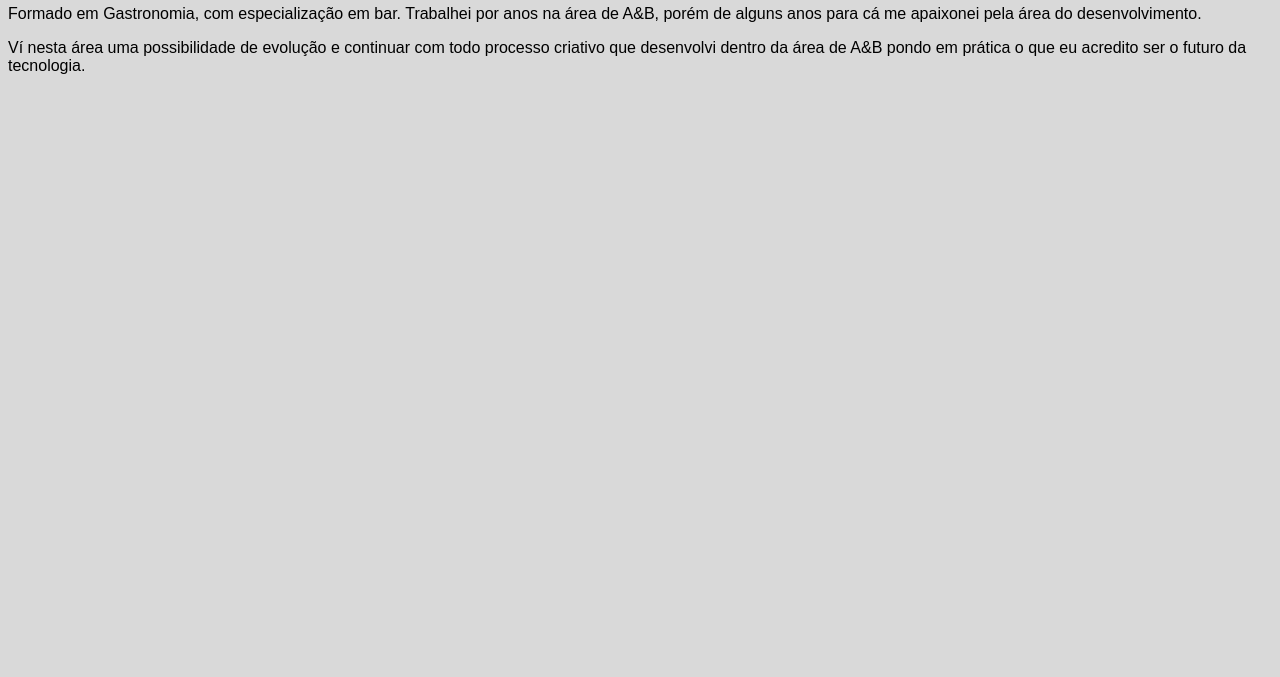
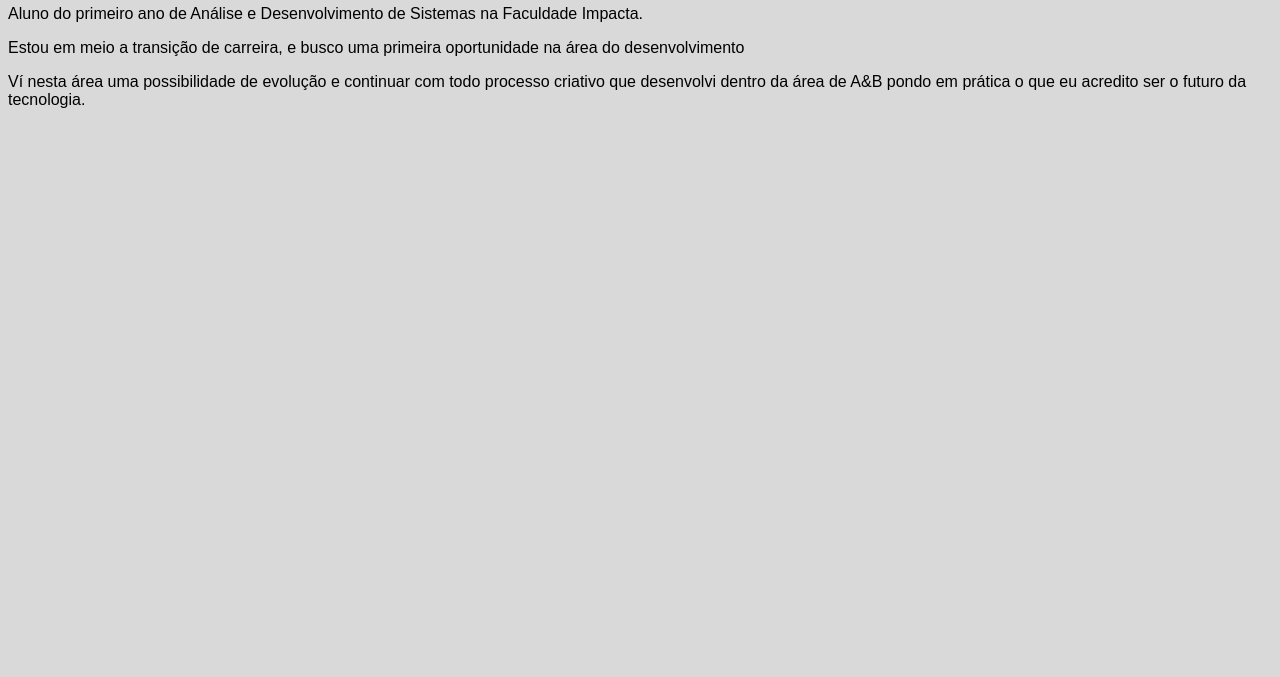
Before and after one commit to diego-ferreira-da-silva/diegofds92.github.io, a plain HTML site: page quemsou.html in a window 1280 px wide. Shown: the part 123-800 px from the top of the page. Drawn offline with Linux system fonts and the light colour scheme.

Commit message:
Att de quem sou.

```diff
--- a/quemsou.html
+++ b/quemsou.html
@@ -26,8 +26,8 @@
     </ul>
   </nav>
 
-  <p>Formado em Gastronomia, com especialização em bar. Trabalhei por anos na área de A&B, porém
-    de alguns anos para cá me apaixonei pela área do desenvolvimento.</p>
+  <p>Aluno do primeiro ano de Análise e Desenvolvimento de Sistemas na Faculdade Impacta.</p>
+  <p>Estou em meio a transição de carreira, e busco uma primeira oportunidade na área do desenvolvimento</p>
   <p>Ví nesta área uma possibilidade de evolução e continuar com todo processo criativo que
     desenvolvi dentro da área de A&B pondo em prática o que eu acredito ser o futuro da tecnologia.
   </p>
```
